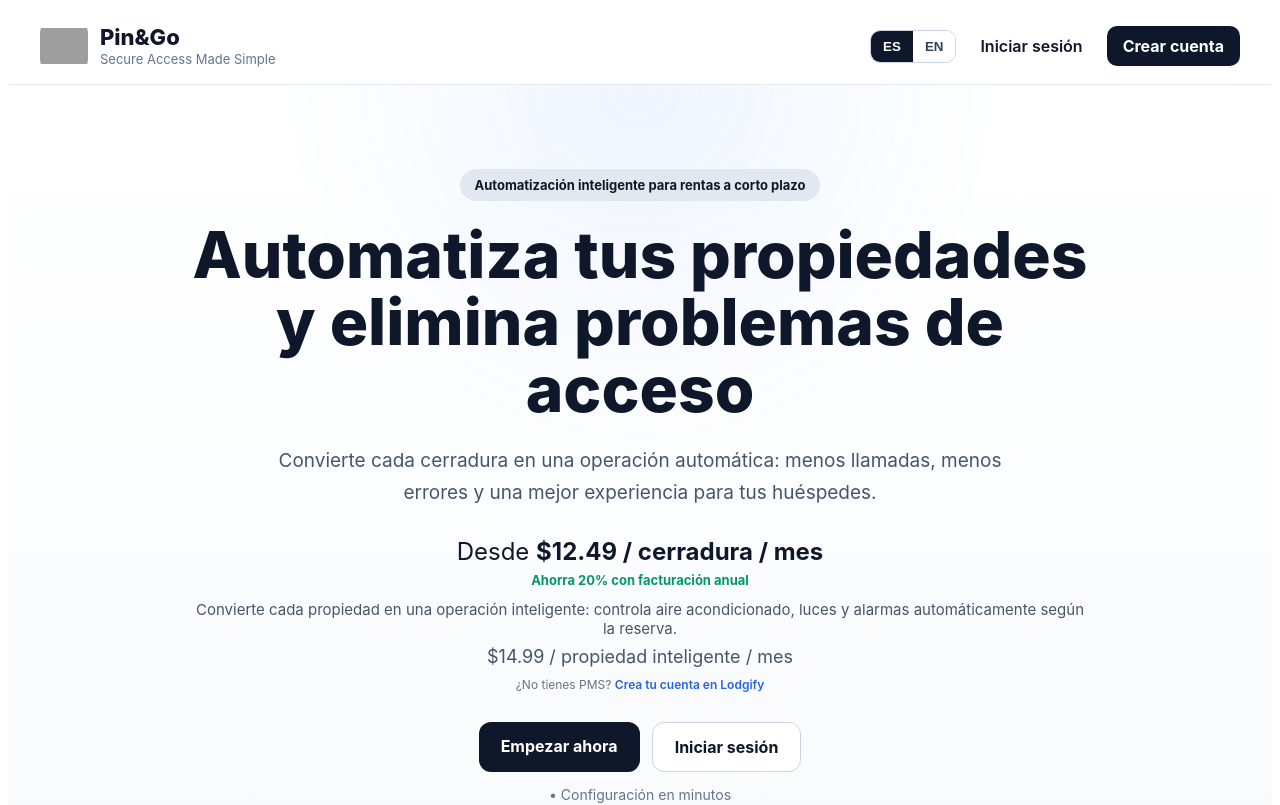
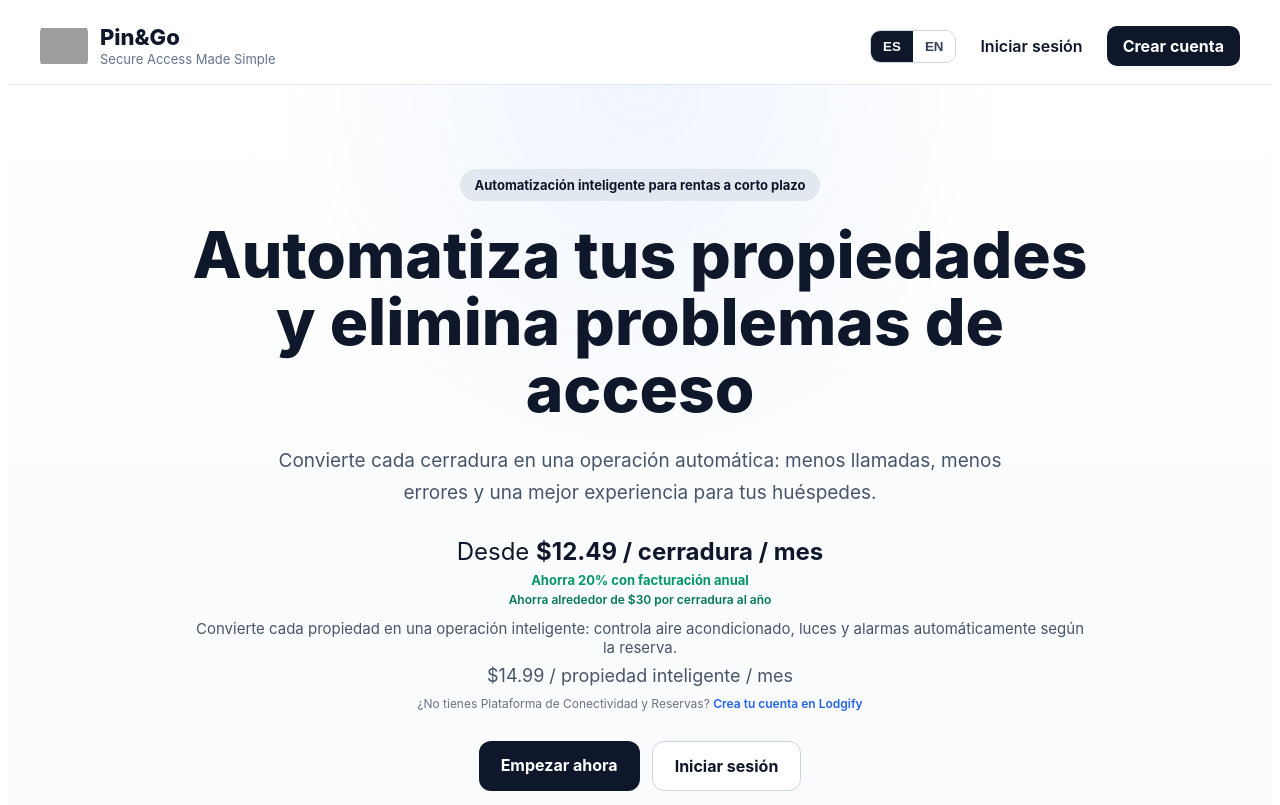
Before and after one commit to freddiefernandezmaysonet-netizen/pin-go-dashboard, a React (Vite) app: page /home in a window 1280 px wide. Shown: the top 805 px of the page. Built offline with nearby package versions, Linux system fonts and the light colour scheme; no server answers; grey boxes are pictures that could not be loaded.

Commit message:
feat(landing): add smart automation value copy to pricing section

```diff
--- a/src/pages/LandingPage.tsx
+++ b/src/pages/LandingPage.tsx
@@ -257,6 +257,18 @@ export default function LandingPage() {
                   ? "Ahorra 20% con facturación anual"
                   : "Save 20% with yearly billing"}
               </div>
+              <div
+                style={{
+                  marginTop: 4,
+                  fontSize: 12,
+                  color: "#047857",
+                  fontWeight: 600,
+               }}
+             >
+               {lang === "es"
+                 ? "Ahorra alrededor de $30 por cerradura al año"
+                 : "Save about $30 per lock per year"}
+              </div>
 
               <div style={{ marginTop: 12 }}>
                 <div
@@ -282,7 +294,7 @@ export default function LandingPage() {
                   color: "#6b7280",
                 }}
               >
-                {lang === "es" ? "¿No tienes PMS?" : "Don’t have a PMS?"}{" "}
+                {lang === "es" ? "¿No tienes Plataforma de Conectividad y Reservas?" : "Don’t have a Connectivity and Booking Platform?"}{" "}
                 <a
                   href="https://app.lodgify.com/signup/"
                   target="_blank"
```
